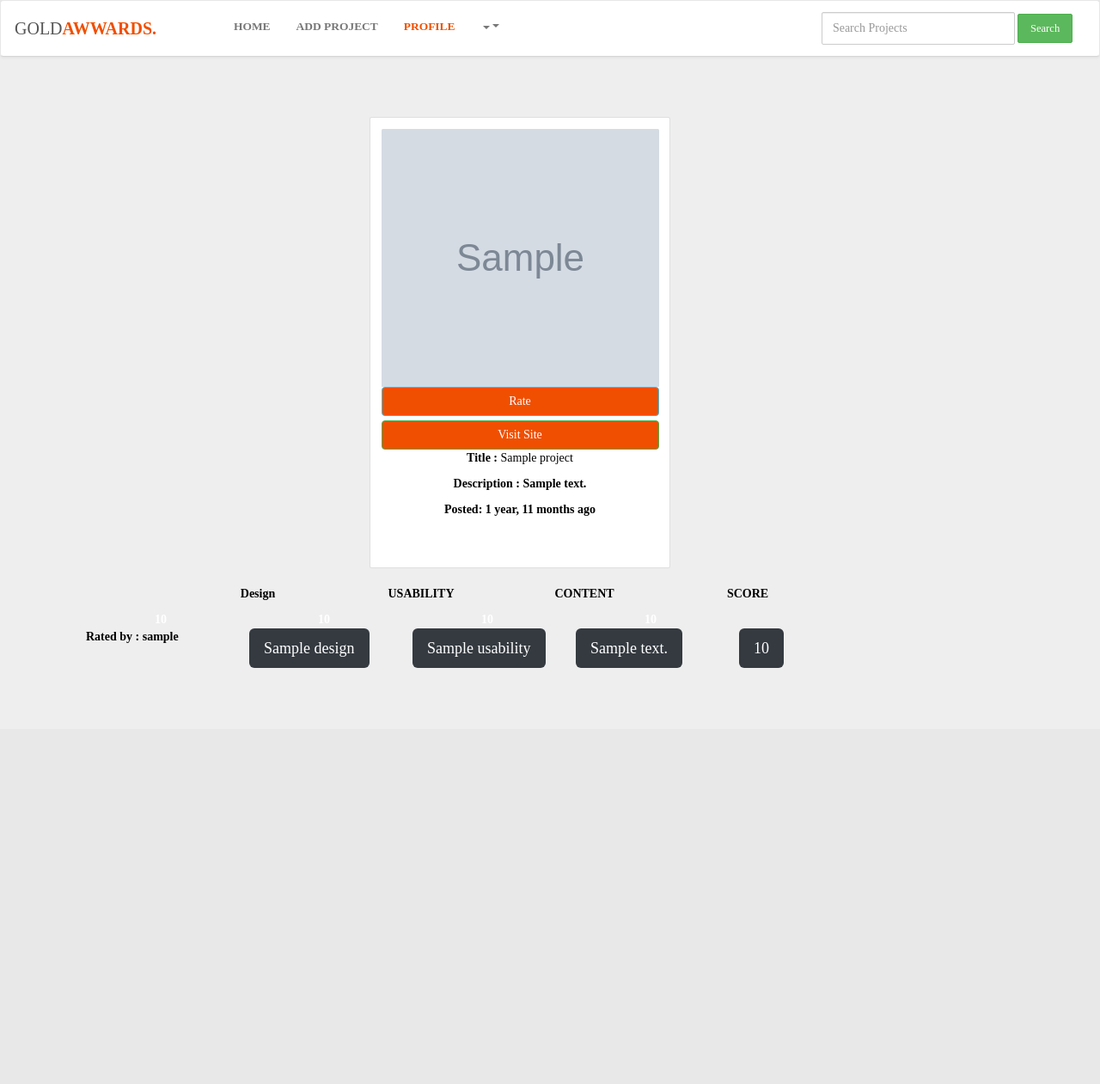
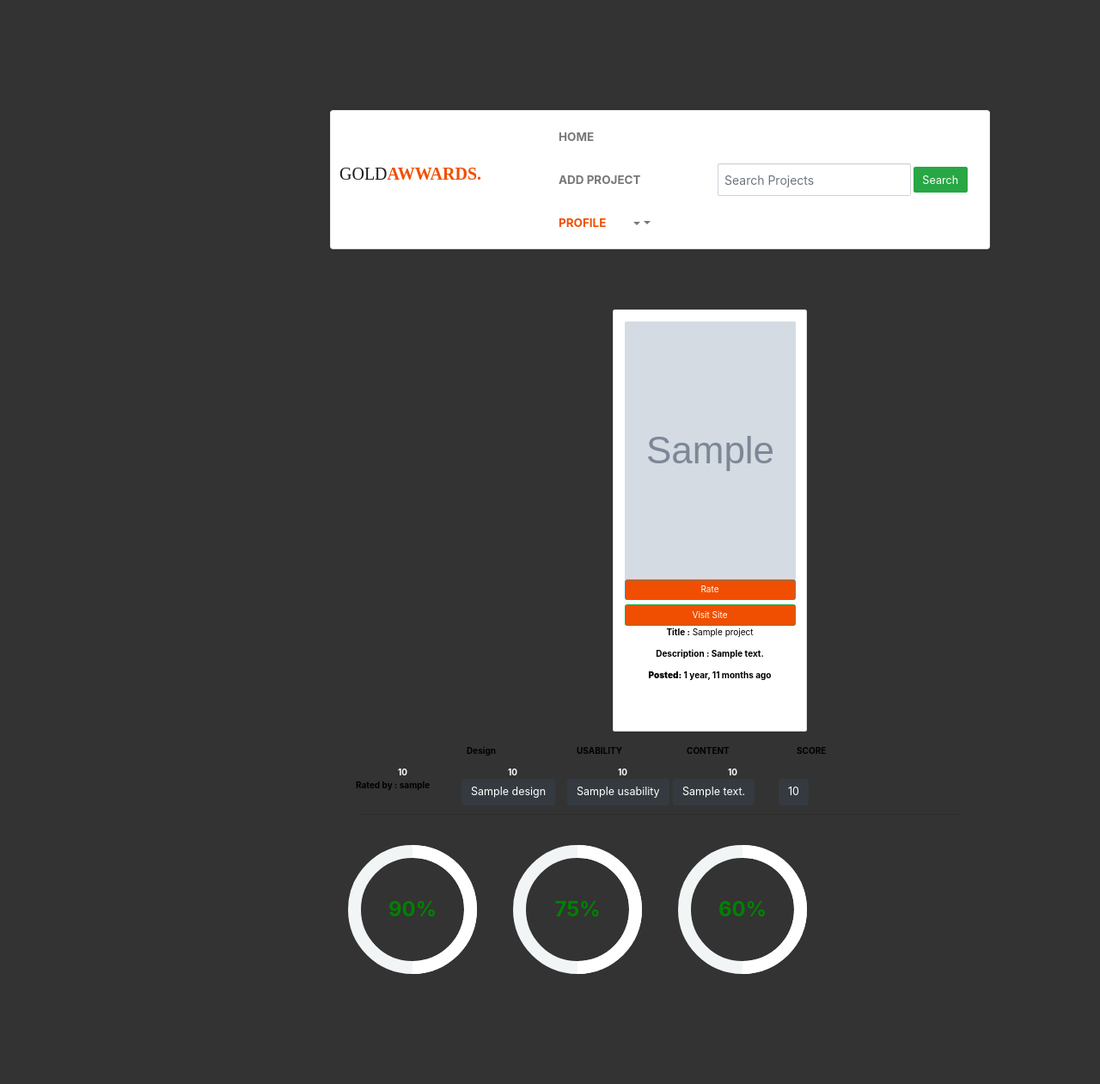
Before and after one commit to kimutaiamos/Gold-Awwards, a Django app: template awards/templates/project_details.html in a window 1280 px wide. Shown: the whole page at 86% size. Before the commit the page ends 777 px from the top, so only its background shows below. Run offline with Django 3.2, Linux system fonts and the light colour scheme; the template is opened without the code that fills it: most values are stand-ins (such as "Sample title", 1, 10 or a date in 2020); grey boxes marked "Sample" are stand-in pictures; some libraries are stand-ins or nearby versions.

Commit message:
added the ratings view

```diff
--- a/awards/models.py
+++ b/awards/models.py
@@ -6,7 +6,7 @@
 
 # Create your models here.
 class Profile(models.Model):
-    # profile_photo = models.ImageField(upload_to = 'profilepics/', default='Image')
+    profile_photo = models.ImageField(upload_to = 'profilepics/', default='Image')
 
     bio = models.TextField(max_length=600, default="bio", blank=True)
     contact = models.CharField(max_length=60, blank=True)
@@ -32,7 +32,7 @@
 
 class Project(models.Model):
     title = models.CharField(max_length=60, blank=True)
-    # image = CloudinaryField('image')
+    project_photo = models.ImageField(upload_to = 'projectpics/', default='Image')
     description = models.TextField(max_length=500)
     link = models.URLField(blank=True)
     user = models.ForeignKey(User, null=True,on_delete=models.CASCADE)
--- a/awards/templates/index.html
+++ b/awards/templates/index.html
@@ -25,7 +25,7 @@
           <div class="panel-body">
             <a href="{% url 'projectdetails' id=project.id %}">
               <div class="img-cont">
-                <img class="card-img-top mb-10 img-responsive i-images" src="{{project.image.url}}"
+                <img class="card-img-top mb-10 img-responsive i-images" src="{{project.project_photo.url}}"
                   style="height:260px;width:100%;">
                 <div class="overlay">
                   <div class="text" style="color:  #f04f01;">{{project.title}}</div>
--- a/awards/templates/project_details.html
+++ b/awards/templates/project_details.html
@@ -12,7 +12,7 @@
         <div class="card-body">
           <a href="{% url 'projectdetails' id=project.id %}">
 
-            <img class="card-img-top mb-10" src="{{project.image.url}}" style="height:300px;">
+            <img class="card-img-top mb-10" src="{{project.project_photo.url}}" style="height:300px;">
           </a>
           <a href="{% url 'review' project_id=project.id%}" class="btn btn-info btn-block"
             style="background-color: #f04f01;">Rate</a>
@@ -138,4 +138,170 @@
 
 </div>
 
+
+<link rel="stylesheet" href="https://cdn.jsdelivr.net/npm/bootstrap@4.6.0/dist/css/bootstrap.min.css" integrity="sha384-B0vP5xmATw1+K9KRQjQERJvTumQW0nPEzvF6L/Z6nronJ3oUOFUFpCjEUQouq2+l" crossorigin="anonymous">
+
+
+<div class="container">
+        <div class="row">
+            <div class="col-md-3 col-sm-6">
+                <div class="progress blue">
+                    <span class="progress-left">
+                        <span class="progress-bar"></span>
+                    </span>
+                    <span class="progress-right">
+                        <span class="progress-bar"></span>
+                    </span>
+                    <div class="progress-value">90%</div>
+                </div>
+            </div>
+            <div class="col-md-3 col-sm-6">
+                <div class="progress yellow">
+                    <span class="progress-left">
+                        <span class="progress-bar"></span>
+                    </span>
+                    <span class="progress-right">
+                        <span class="progress-bar"></span>
+                    </span>
+                    <div class="progress-value">75%</div>
+                </div>
+            </div>
+            <div class="col-md-3 col-sm-6">
+                <div class="progress pink">
+                    <span class="progress-left">
+                        <span class="progress-bar"></span>
+                    </span>
+                    <span class="progress-right">
+                        <span class="progress-bar"></span>
+                    </span>
+                    <div class="progress-value">60%</div>
+                </div>
+            </div>
+        </div>
+    </div>
+    <style>
+        body{
+            background-color: #333;
+            margin: 10%;
+            margin-left: 30%;
+
+        }
+        .progress{
+            background: none;
+            margin: 0 auto;
+            box-shadow: none;
+            width: 150px;
+            height: 150px;
+            line-height: 150px;
+            position: relative;
+        }
+        .progress:after{
+            content: "";
+            border-radius: 50%;
+            border: 15px solid #f2f5f5;
+            position: absolute;
+            width: 100%;
+            height: 100%;
+            top: 0;
+            left: 0;
+        }
+        .progress > span{
+            position: absolute;
+            top: 0;
+            z-index: 1;
+            width: 50%;
+            height: 100%;
+            overflow: hidden;
+        }
+        .progress .progress-left{
+            left: 0;
+        }
+        .progress .progress-bar{
+            border-width: 15px;
+            border-style: solid;
+            position: absolute;
+            width: 100%;
+            height: 100%;
+            background: none;
+            top: 0;
+        }
+        .progress .progress-left .progress-bar{
+            left: 100%;
+            border-top-right-radius: 80px;
+            border-bottom-right-radius: 80px;
+            border-left: 0;
+            -webkit-transform-origin: center left;
+            transform-origin: center left;
+        }
+        .progress .progress-right{
+            right: 0;
+        }
+        .progress .progress-right .progress-bar{
+            left: -100%;
+            -webkit-transform-origin: center right;
+            transform-origin: center right;
+            border-top-left-radius: 80px;
+            border-bottom-left-radius: 80px;
+            border-right: 0;
+            animation: loading-1 1.8s linear forwards;
+        }
+        .progress .progress-value{
+            font-size: 24px;
+            color: green;
+            text-align: center;
+            width: 100%;
+            height: 100%;
+            position: absolute;
+        }
+        @keyframes loading-1{
+            0%{
+                -webkit-transform: rotate(0deg);
+                transform: rotate(0deg);
+            }
+            100%{
+                -webkit-transform: rotate(180deg);
+                transform: rotate(180deg);
+            }
+        }
+        @keyframes loading-2{
+            0%{
+                -webkit-transform: rotate(0deg);
+                transform: rotate(0deg);
+            }
+            100%{
+                -webkit-transform: rotate(144deg);
+                transform: rotate(144deg);
+            }
+        }
+        @keyframes loading-3{
+            0%{
+                -webkit-transform: rotate(0deg);
+                transform: rotate(0deg);
+            }
+            100%{
+                -webkit-transform: rotate(90deg);
+                transform: rotate(90deg);
+            }
+        }
+        @keyframes loading-4{
+            0%{
+                -webkit-transform: rotate(0deg);
+                transform: rotate(0deg);
+            }
+            100%{
+                -webkit-transform: rotate(36deg);
+                transform: rotate(36deg);
+            }
+        }
+        @keyframes loading-5{
+            0%{
+                -webkit-transform: rotate(0deg);
+                transform: rotate(0deg);
+            }
+            100%{
+                -webkit-transform: rotate(126deg);
+                transform: rotate(126deg);
+            }
+        }
+    </style>
 {% endblock %}
```
Also changed, not shown: awards/migrations/0002_profile_profile_photo.py (added), awards/migrations/0003_project_project_photo.py (added).
